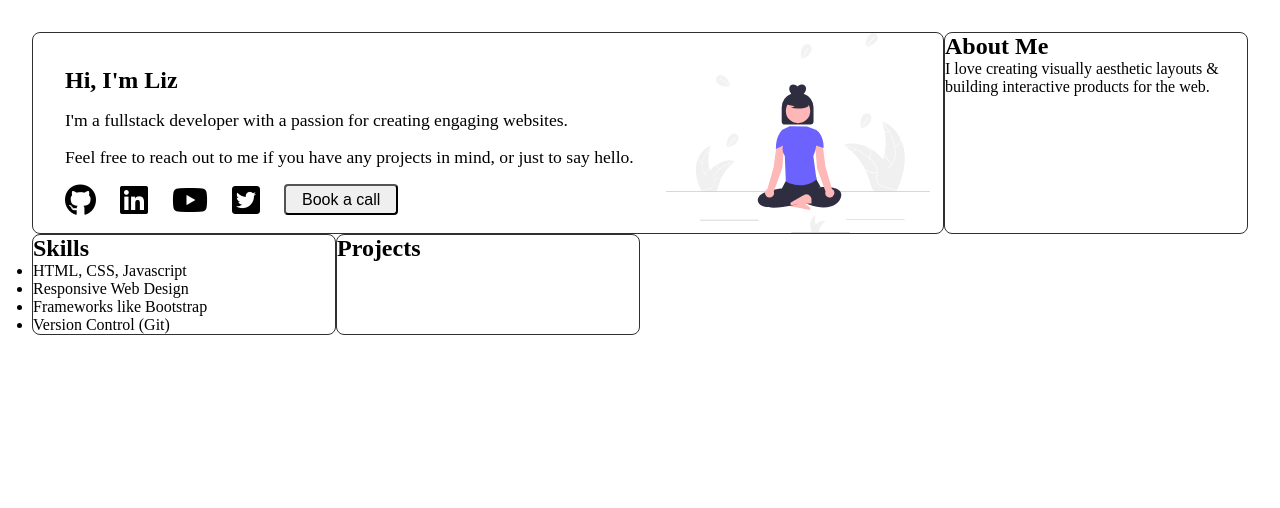
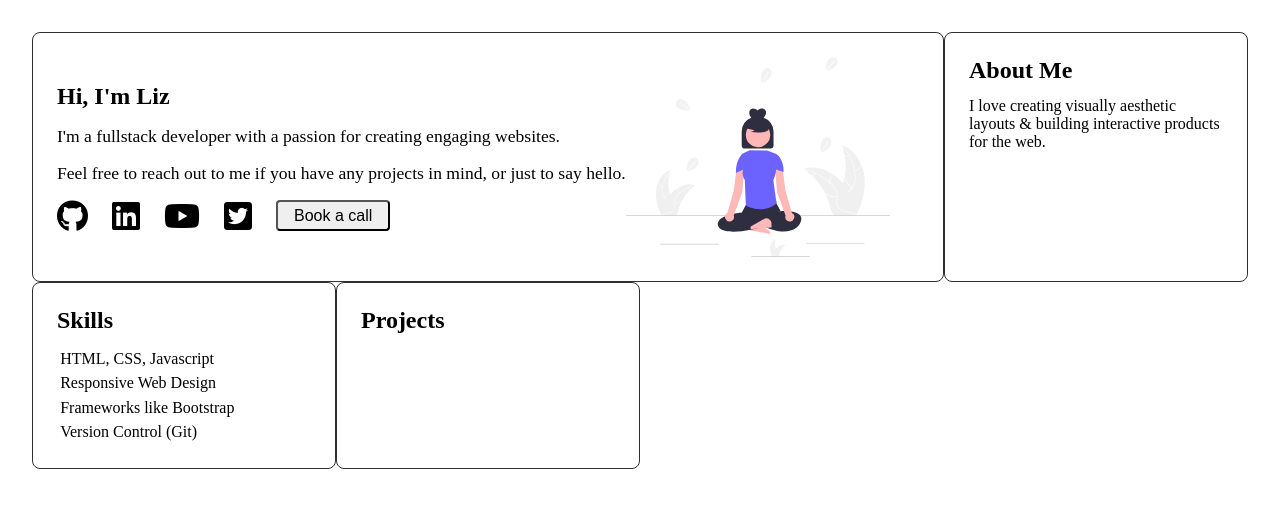
Before and after one commit to lengleman-spec/bento-portfolio, a plain HTML site: page index.html in a window 1280 px wide. Drawn offline with Linux system fonts and the light colour scheme.

Commit message:
Align about and skills sections.

```diff
--- a/index.html
+++ b/index.html
@@ -36,17 +36,19 @@
         <img src="meditation.svg" alt="meditation" class="hero-img" />
       </section>
 
-      <section class="card">
-        <h2>About Me</h2>
-        <p>
+      <!-- About Me -->
+      <section class="card about">
+        <h2 class="about-header">About Me</h2>
+        <p class="about-description">
           I love creating visually aesthetic layouts & building interactive
           products for the web.
         </p>
       </section>
 
+      <!-- Skills -->
       <section class="card skills">
         <h2>Skills</h2>
-        <ul>
+        <ul class="skills-list">
           <li>HTML, CSS, Javascript</li>
           <li>Responsive Web Design</li>
           <li>Frameworks like Bootstrap</li>
--- a/styles.css
+++ b/styles.css
@@ -16,6 +16,7 @@ body {
 .card {
   border: 1px solid rgb(49, 48, 48);
   border-radius: 8px;
+  padding: 1.5rem;
 }
 
 .hero {
@@ -26,17 +27,14 @@ body {
 
 .hero-img {
   height: 200px;
-  /* border: 1px solid red; */
 }
 
 .hero-text {
   display: flex;
   flex-direction: column;
-  margin: 2rem 2rem 1rem 2rem;
 }
 
 .hero-description {
-  /* margin-top: 0.5rem; */
   padding-top: 1rem;
   font-size: 1.1rem;
 }
@@ -59,3 +57,18 @@ body {
   cursor: pointer;
   border-radius: 4px;
 }
+
+/* About Section */
+.about h2 {
+  margin-bottom: 0.8rem;
+}
+
+/* Skills Section */
+.skills-list li {
+  list-style-type: none;
+  padding: 0.2rem;
+}
+
+.skills-list {
+  margin-top: 0.8rem;
+}
```
